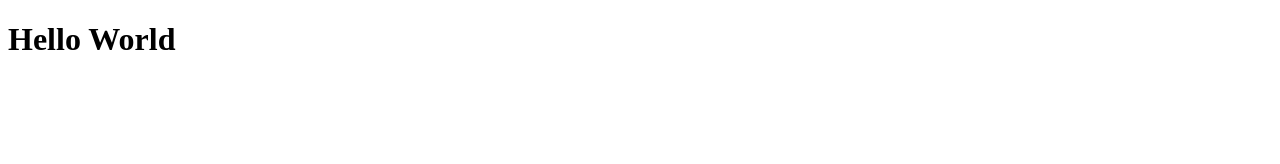
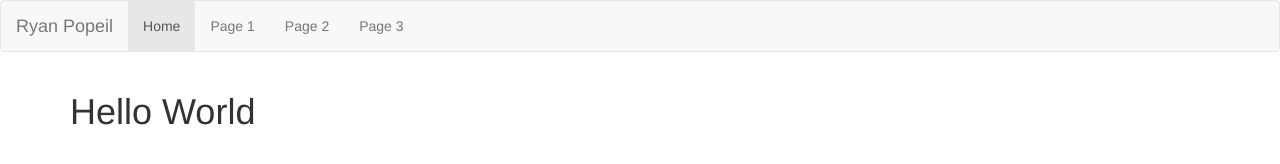
Before and after one commit to RyanPopeil/resumeWebsite, a website: page client/views/index.html in a window 1280 px wide. Drawn offline with nearby package versions, Linux system fonts and the light colour scheme.

Commit message:
First bootstrap navbar

```diff
--- a/client/views/index.html
+++ b/client/views/index.html
@@ -3,11 +3,33 @@
   <head>
     <meta charset="utf-8">
     <meta name="author" content="Ryan Popeil">
+    <meta name="viewport" content="width=device-width, initial-scale=1.0">
+    <link rel="stylesheet" href="https://maxcdn.bootstrapcdn.com/bootstrap/3.4.1/css/bootstrap.min.css">
+    <script src ="https://ajax.googleapis.com/ajax/libs/jquery/3.5.1/jquery.min.js">
+    </script>
+    <script src ="https://maxcdn.bootstrapcdn.com/bootstrap/3.4.1/js/bootstrap.min.js">
+    </script>
     <title>Hello World!</title>
   </head>
 
   <body>
-    <h1>Hello World </h1>
+    <nav class="navbar navbar-default">
+      <div class="container-fluid">
+        <div class="navbar-header">
+          <a class="navbar-brand" href="#">Ryan Popeil</a>
+        </div>
+        <ul class="nav navbar-nav">
+          <li class="active"><a href="#">Home</a></li>
+          <li><a href="#">Page 1</a></li>
+          <li><a href="#">Page 2</a></li>
+          <li><a href="#">Page 3</a></li>
+        </ul>
+      </div>
+    </nav>
+
+    <div class="container">
+      <h1>Hello World </h1>
+    </div>
   </body>
 
 </html>
```
